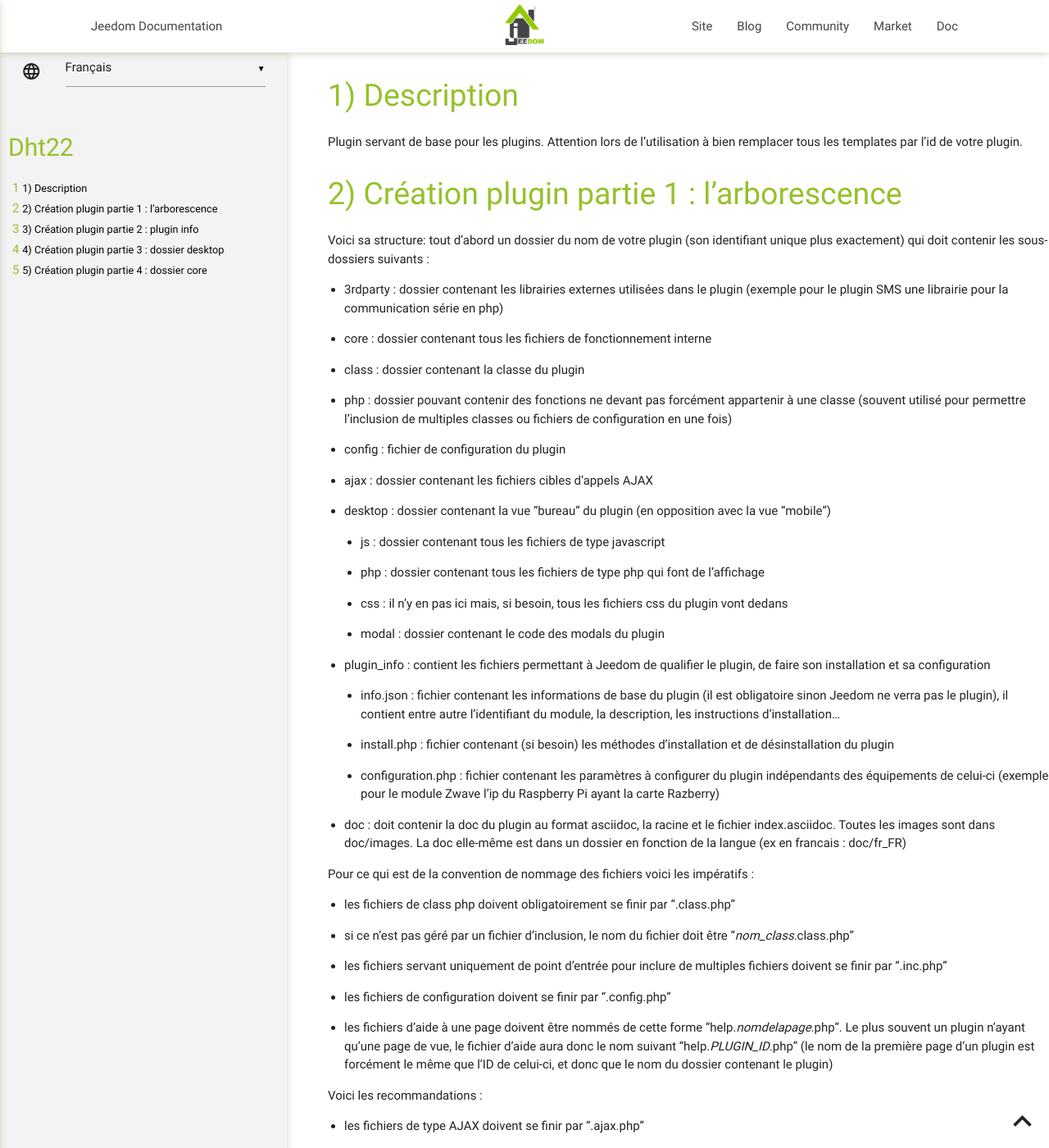
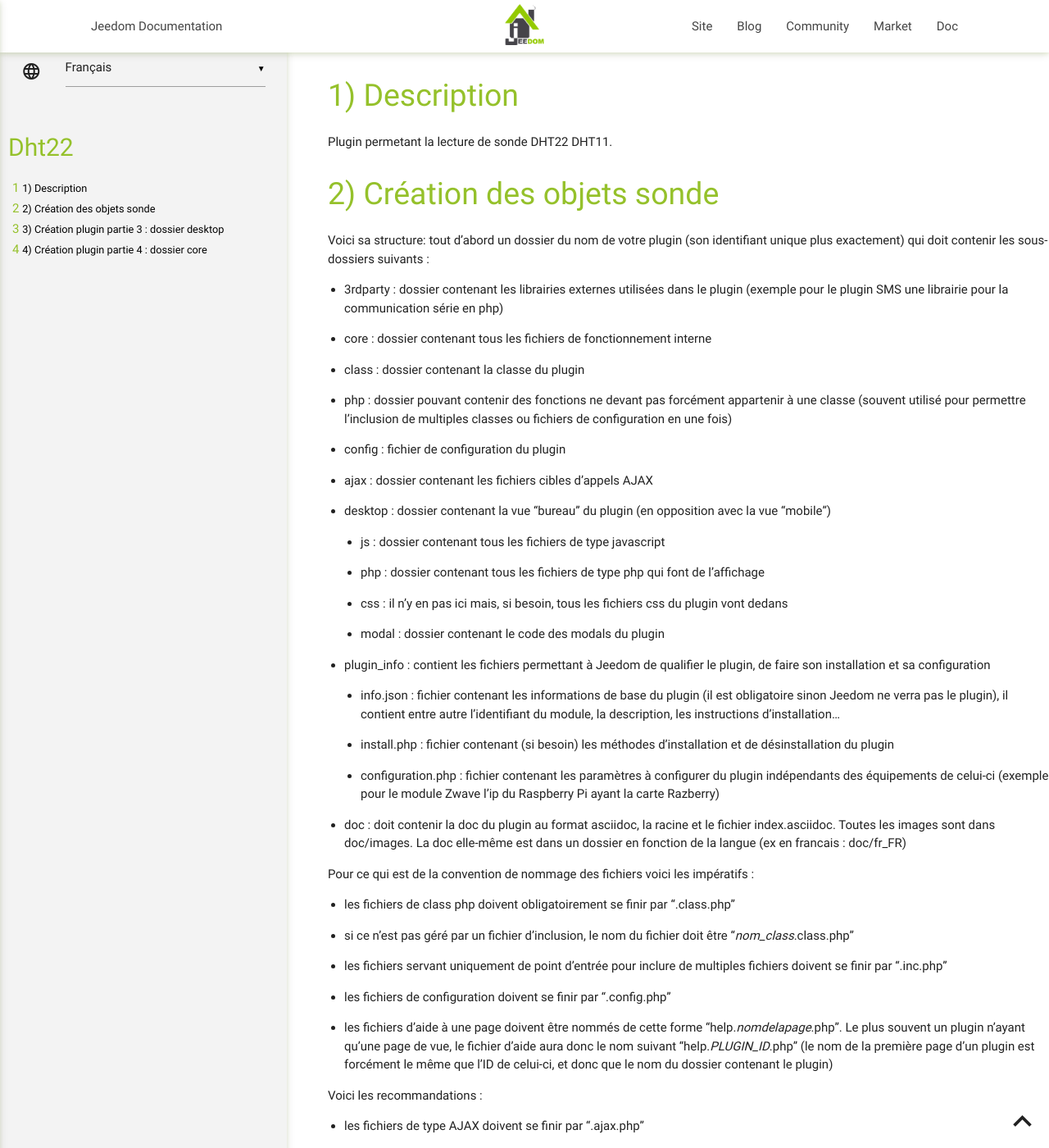
Before and after one commit to linura/dht22, a Jekyll site: the page built from docs/fr_FR/index.md, in a window 1280 px wide and 1400 px high. Shown: the whole window at 82% size. Built offline with Jekyll 4.4.1, drawn with Linux system fonts in a browser that asks for light colours; our own code applies the rules of GitHub Pages for plain Markdown files; some of the changed text lies outside the part shown.

Commit message:
Update index.md

```diff
--- a/docs/fr_FR/index.md
+++ b/docs/fr_FR/index.md
@@ -6,10 +6,9 @@
 Description
 ===
 
-Plugin servant de base pour les plugins. Attention lors de l’utilisation
-à bien remplacer tous les templates par l’id de votre plugin.
+Plugin permetant la lecture de sonde DHT22 DHT11.
 
-Création plugin partie 1 : l’arborescence
+Création des objets sonde
 ===
 
 Voici sa structure: tout d’abord un dossier du nom de votre plugin (son
@@ -97,8 +96,7 @@
 -   le nom du fichier JS (s’il y en a un) de la première page de vue du
     plugin doit être l’ID du plugin
 
-Création plugin partie 2 : plugin info
-===
+Configuration des sondess===
 
 ### info.json
 
```
